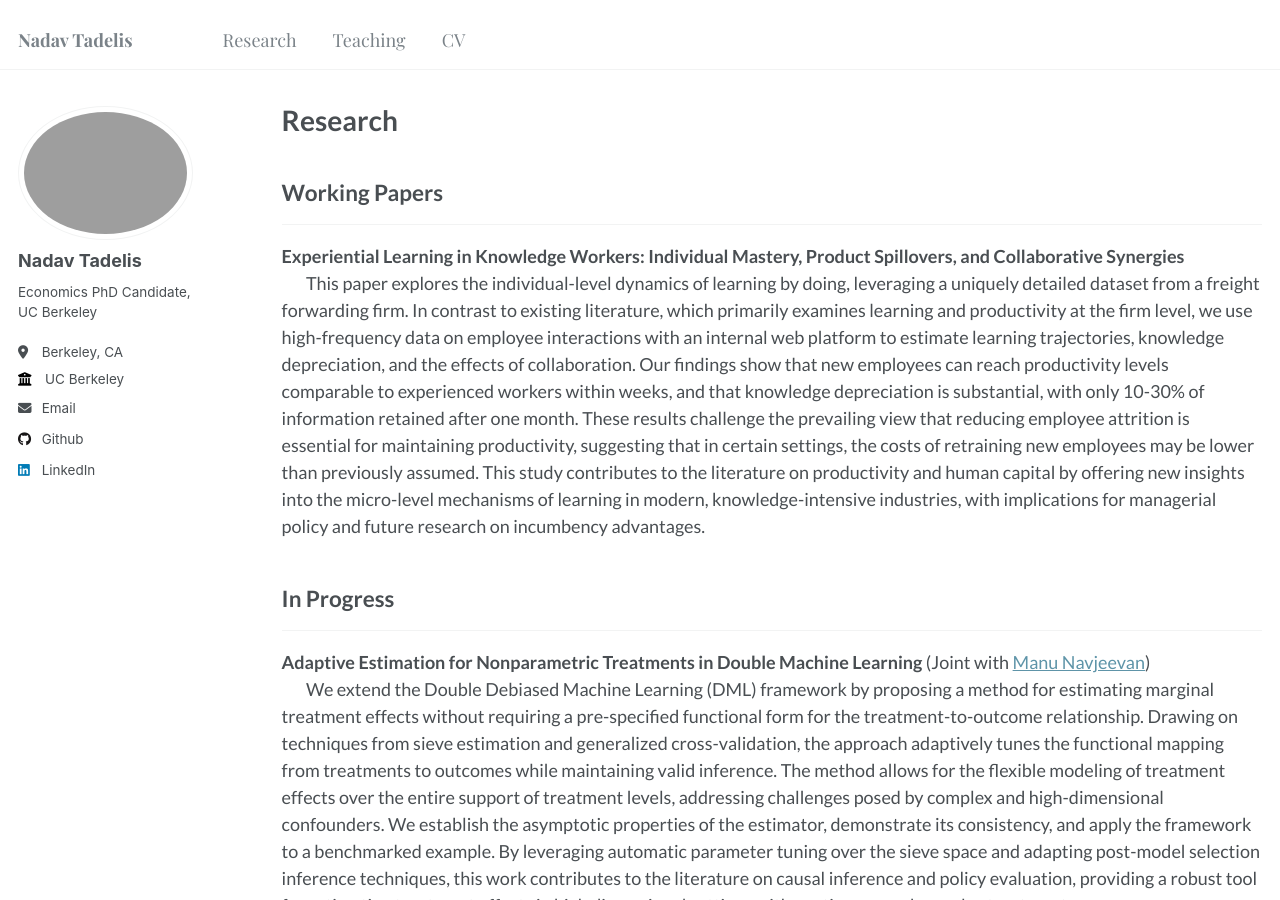
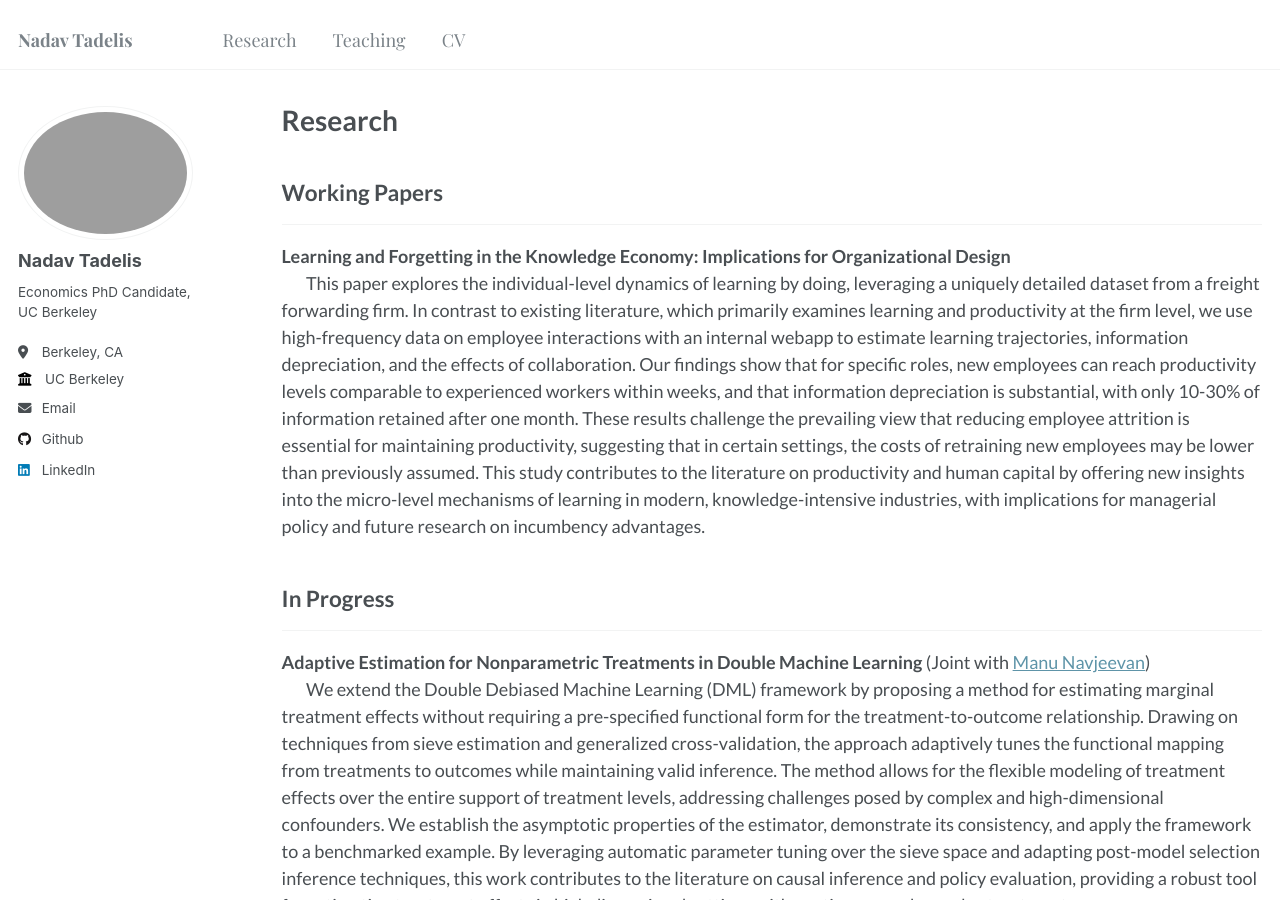
Before and after one commit to nadavtadelis/nadavtadelis.github.io, a Jekyll site: the page built from _pages/research.md, in a window 1280 px wide and 900 px high. Built offline with Jekyll 4.4.1, drawn with Linux system fonts in a browser that asks for light colours; some web fonts are replaced.

Commit message:
Update research.md

```diff
--- a/_pages/research.md
+++ b/_pages/research.md
@@ -7,8 +7,8 @@ author_profile: true
 
 ## Working Papers
 ---
-**Experiential Learning in Knowledge Workers: Individual Mastery, Product Spillovers, and Collaborative Synergies**
-<br> &nbsp;&nbsp;&nbsp;&nbsp;&nbsp;&nbsp; This paper explores the individual-level dynamics of learning by doing, leveraging a uniquely detailed dataset from a freight forwarding firm. In contrast to existing literature, which primarily examines learning and productivity at the firm level, we use high-frequency data on employee interactions with an internal web platform to estimate learning trajectories, knowledge depreciation, and the effects of collaboration. Our findings show that new employees can reach productivity levels comparable to experienced workers within weeks, and that knowledge depreciation is substantial, with only 10-30% of information retained after one month. These results challenge the prevailing view that reducing employee attrition is essential for maintaining productivity, suggesting that in certain settings, the costs of retraining new employees may be lower than previously assumed. This study contributes to the literature on productivity and human capital by offering new insights into the micro-level mechanisms of learning in modern, knowledge-intensive industries, with implications for managerial policy and future research on incumbency advantages.
+**Learning and Forgetting in the Knowledge Economy: Implications for Organizational Design**
+<br> &nbsp;&nbsp;&nbsp;&nbsp;&nbsp;&nbsp; This paper explores the individual-level dynamics of learning by doing, leveraging a uniquely detailed dataset from a freight forwarding firm. In contrast to existing literature, which primarily examines learning and productivity at the firm level, we use high-frequency data on employee interactions with an internal webapp to estimate learning trajectories, information depreciation, and the effects of collaboration. Our findings show that for specific roles, new employees can reach productivity levels comparable to experienced workers within weeks, and that information depreciation is substantial, with only 10-30% of information retained after one month. These results challenge the prevailing view that reducing employee attrition is essential for maintaining productivity, suggesting that in certain settings, the costs of retraining new employees may be lower than previously assumed. This study contributes to the literature on productivity and human capital by offering new insights into the micro-level mechanisms of learning in modern, knowledge-intensive industries, with implications for managerial policy and future research on incumbency advantages.
 
 ## In Progress
 ---
```
